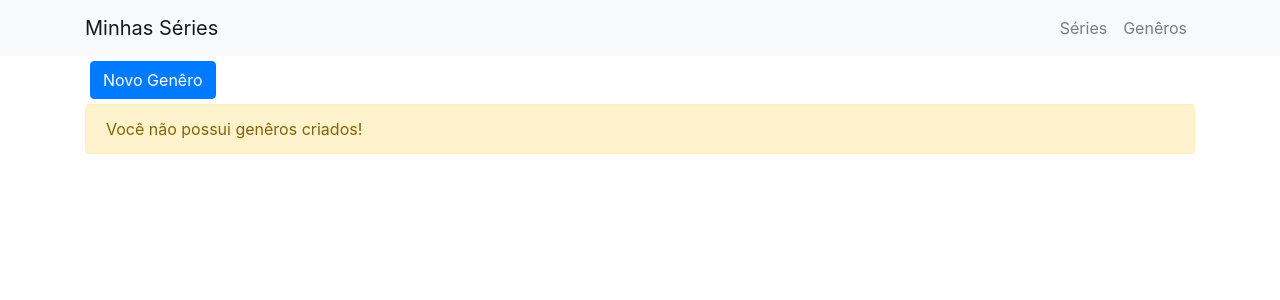
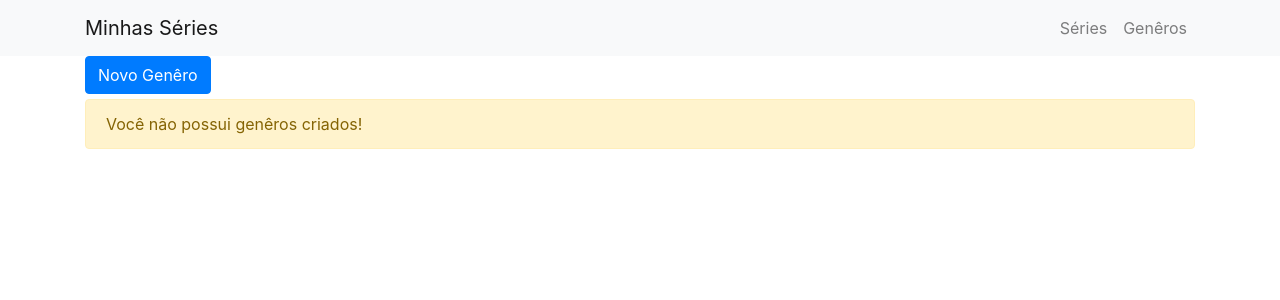
Before and after one commit to patrick-fv/minhas-series, a React (Create React App) app: page /generos in a window 1280 px wide. Shown: the top 300 px of the page. Built offline with nearby package versions, Linux system fonts and the light colour scheme; no server answers.

Commit message:
style marginBottom button element

```diff
--- a/src/Genres.js
+++ b/src/Genres.js
@@ -32,7 +32,7 @@ const Genres = () => {
     if(data.length === 0) {
         return (
             <div>
-            <Link style={{margin: 5}} type='button' class='btn btn-primary' to='/generos/novo'>Novo Genêro</Link>
+            <Link style={{marginBottom: 5}} type='button' class='btn btn-primary' to='/generos/novo'>Novo Genêro</Link>
             <div class="alert alert-warning" role="alert">
                 Você não possui genêros criados!
             </div>
@@ -43,7 +43,7 @@ const Genres = () => {
     return (
         <div>
         <h1>Genêro</h1>
-        <Link style={{margin: 5}} type='button' class='btn btn-primary' to='/generos/novo'>Novo Genêro</Link>
+        <Link style={{marginBottom: 5}} type='button' class='btn btn-primary' to='/generos/novo'>Novo Genêro</Link>
         <table className='table table-dark'>
             <thead>
                 <tr>
--- a/src/Series.js
+++ b/src/Series.js
@@ -32,7 +32,7 @@ const Series = () => {
     if(data.length === 0) {
         return (
             <div>
-            <Link style={{margin: 5}} type='button' class='btn btn-primary' to='/series/novo'>Nova Série</Link>
+            <Link style={{marginBottom: 5}} type='button' class='btn btn-primary' to='/series/novo'>Nova Série</Link>
             <div class="alert alert-warning" role="alert">
                 Você não possui Séries criadas!
             </div>
@@ -43,7 +43,7 @@ const Series = () => {
     return (
         <div>
         <h1>Séries</h1>
-        <Link style={{margin: 5}} type='button' class='btn btn-primary' to='/series/novo'>Nova Série</Link>
+        <Link style={{marginBottom: 5}} type='button' class='btn btn-primary' to='/series/novo'>Nova Série</Link>
         <table className='table table-dark'>
             <thead>
                 <tr>
```
